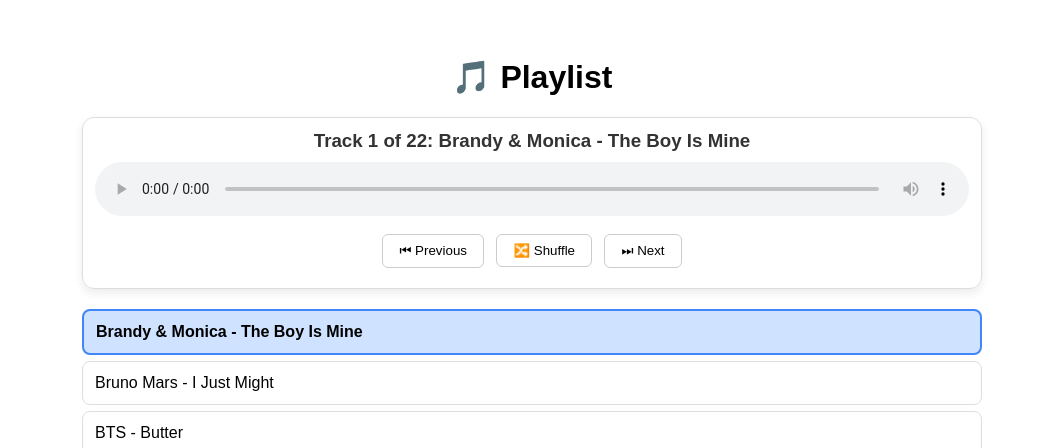
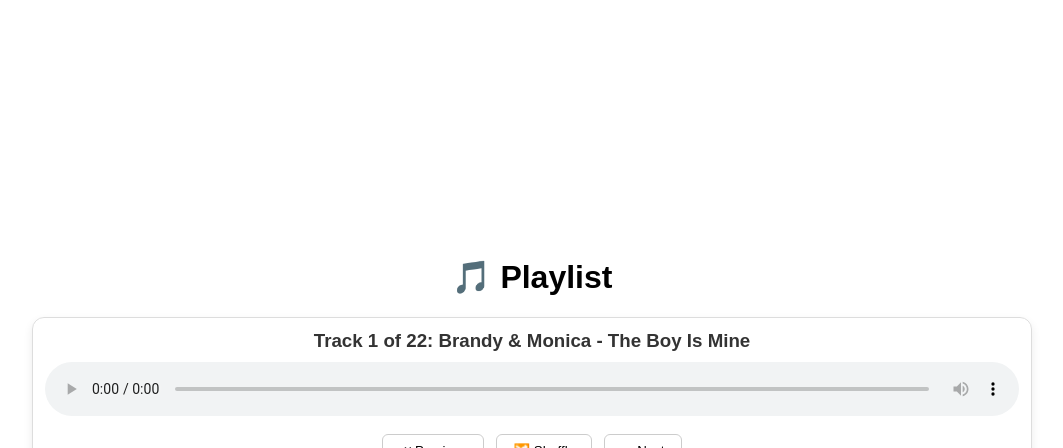
Before and after one commit to mrsducray/portable1-music, a plain HTML site: page index.html in a window 1280 px wide. Shown: the part 352-800 px from the top of the page, without its empty margins (108-1171 px from the left). Drawn offline with Linux system fonts and the light colour scheme.

Commit message:
Update index.html

```diff
--- a/index.html
+++ b/index.html
@@ -17,7 +17,7 @@ html, body {
 
 /* Centers the playlist without adding extra side margins */
 .main-wrapper {
-    max-width: 900px;
+    max-width: 1000px;
     margin: 10px auto;
     padding: 0;
     box-sizing: border-box;
@@ -25,7 +25,7 @@ html, body {
 
 /* Transparent spacer to push Playlist below your Music Hub banner (adjust height as needed) */
 .top-spacer {
-    height: 400px;
+    height: 600px;
     width: 100%;
     background: transparent;
 }
```
